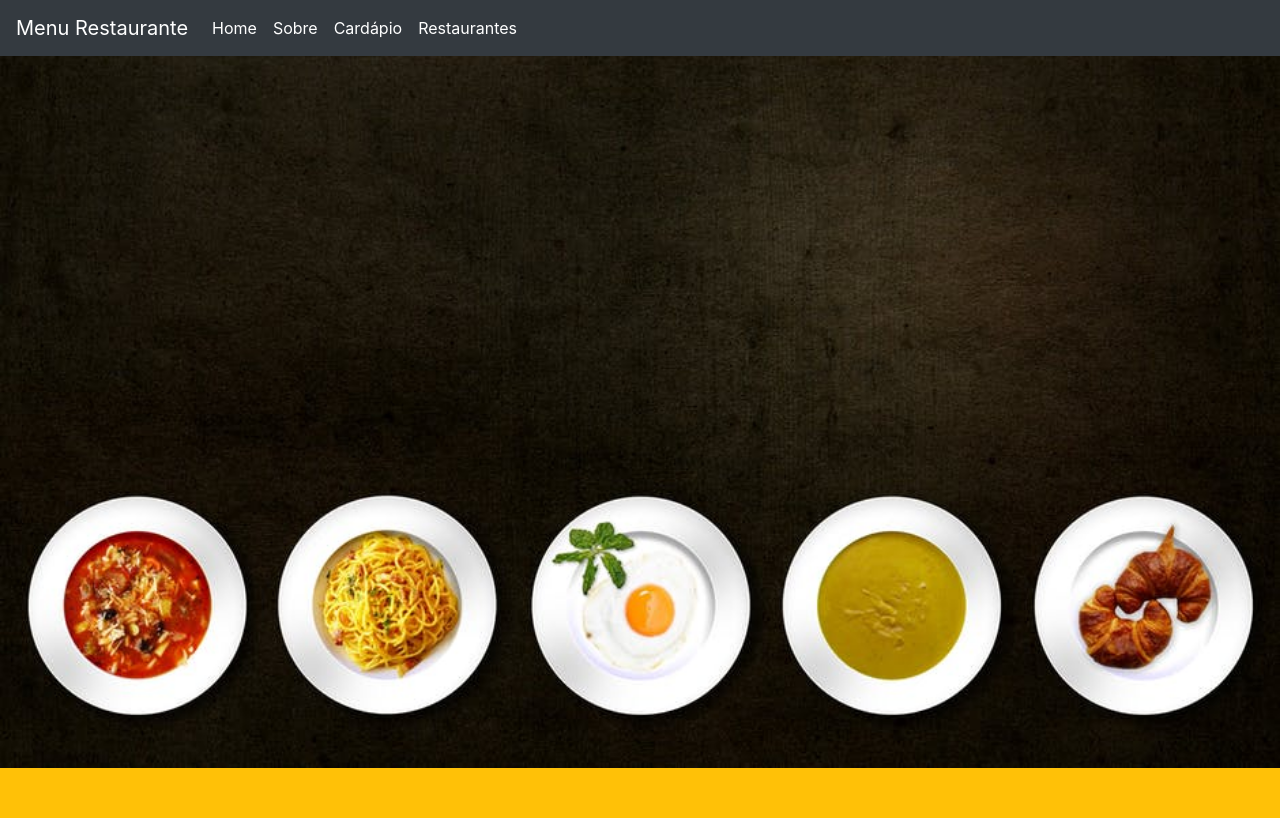
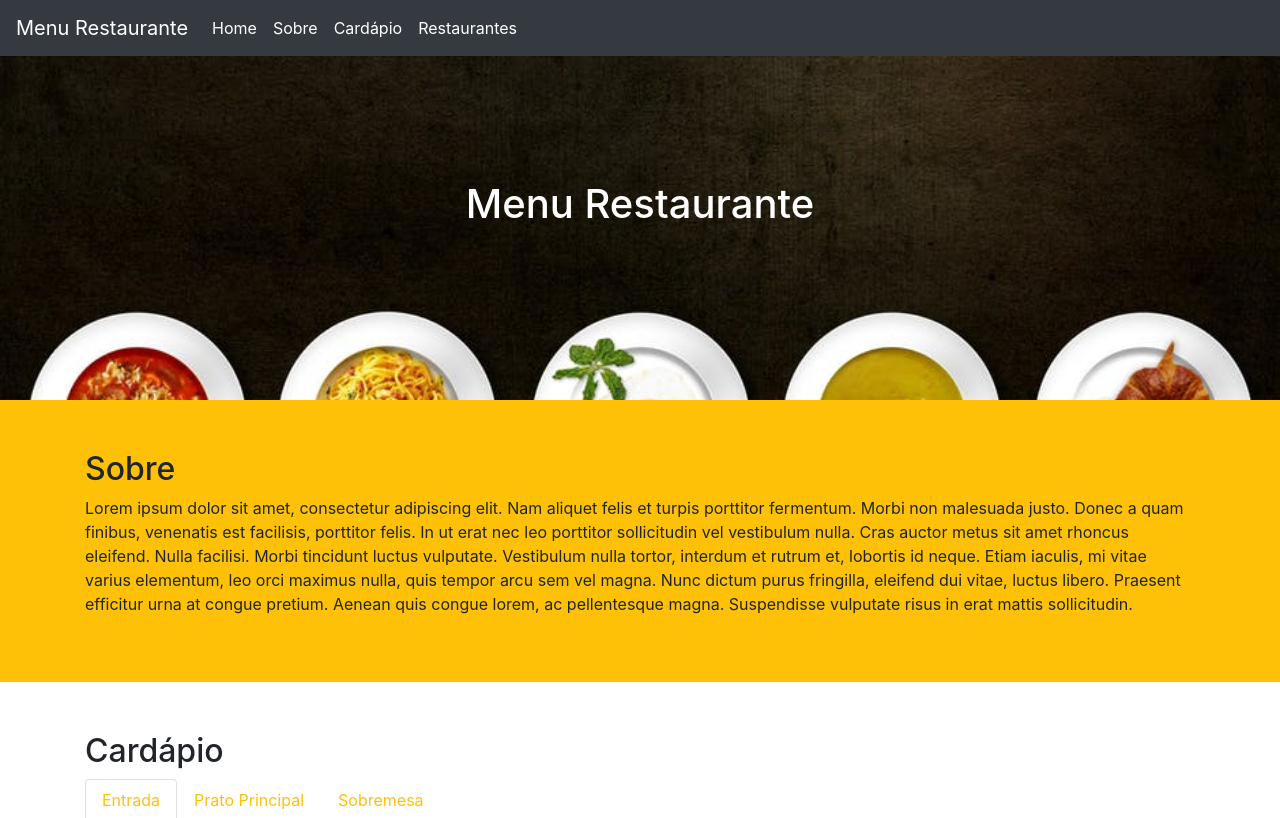
Before and after one commit to bkprestes/bkprestes.github.io, a PHP site: page /day5/index.html in a window 1280 px wide. Shown: the top 818 px of the page. Run offline with PHP 8.4, Linux system fonts and the light colour scheme; some libraries are stand-ins or nearby versions.

Commit message:
ajustado imagem header e titulo

```diff
--- a/day5/day5.css
+++ b/day5/day5.css
@@ -1,3 +1,17 @@
+
+/*header*/
+
+header#img-header{
+	background-image: url('imagens/foto-header.jpeg');
+	background-position: center;
+	background-size: cover;
+	height: 400px;
+}
+
+header#img-header h1{
+	padding-top: 180px;
+	text-align: center;
+}
 
 .img-fluid{
 	width: 100%;
--- a/day5/index.html
+++ b/day5/index.html
@@ -9,7 +9,7 @@
     <link rel="stylesheet" href="https://maxcdn.bootstrapcdn.com/bootstrap/4.0.0/css/bootstrap.min.css" integrity="sha384-Gn5384xqQ1aoWXA+058RXPxPg6fy4IWvTNh0E263XmFcJlSAwiGgFAW/dAiS6JXm" crossorigin="anonymous">
     <link rel="stylesheet" type="text/css" href="day5.css">
 
-    <title>Site de Produto</title>
+    <title>Menu Restaurante</title>
 
 
   </head>
@@ -31,7 +31,7 @@
 	</nav>
 
 	<header id="img-header">
-		<img src="imagens/foto-header.jpeg" class="img-fluid">
+		<h1 class="text-white">Menu Restaurante</h1>
 	</header>
 
 	<div class="container-fluid bg-warning">
@@ -158,7 +158,7 @@
 					Florianópolis/SC</p>
 				</div>
 				<div class="col-sm-6">
-					<iframe src="https://www.google.com/maps/embed?pb=!1m10!1m8!1m3!1d14164.162887399969!2d-48.39818096469726!3d-27.436841612136398!3m2!1i1024!2i768!4f13.1!5e0!3m2!1spt-BR!2sbr!4v1519087005324" width="400" height="300" frameborder="0" style="border:0" allowfullscreen></iframe>
+					<iframe src="https://www.google.com/maps/embed?pb=!1m10!1m8!1m3!1d14164.162887399969!2d-48.39818096469726!3d-27.436841612136398!3m2!1i1024!2i768!4f13.1!5e0!3m2!1spt-BR!2sbr!4v1519087005324" width="350" height="300" frameborder="0" style="border:0" allowfullscreen></iframe>
 				</div>
 			</div>
 		</div>
```
